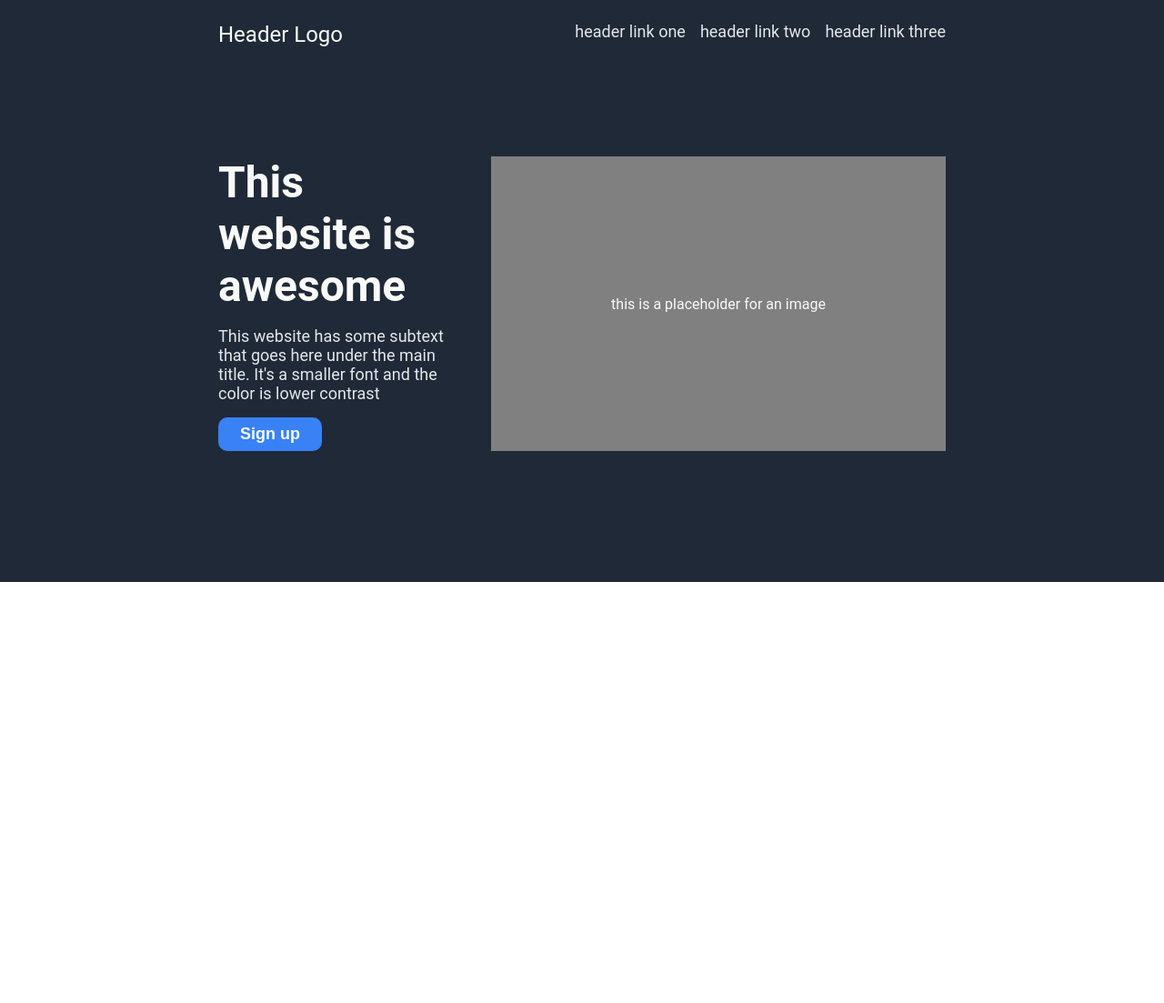
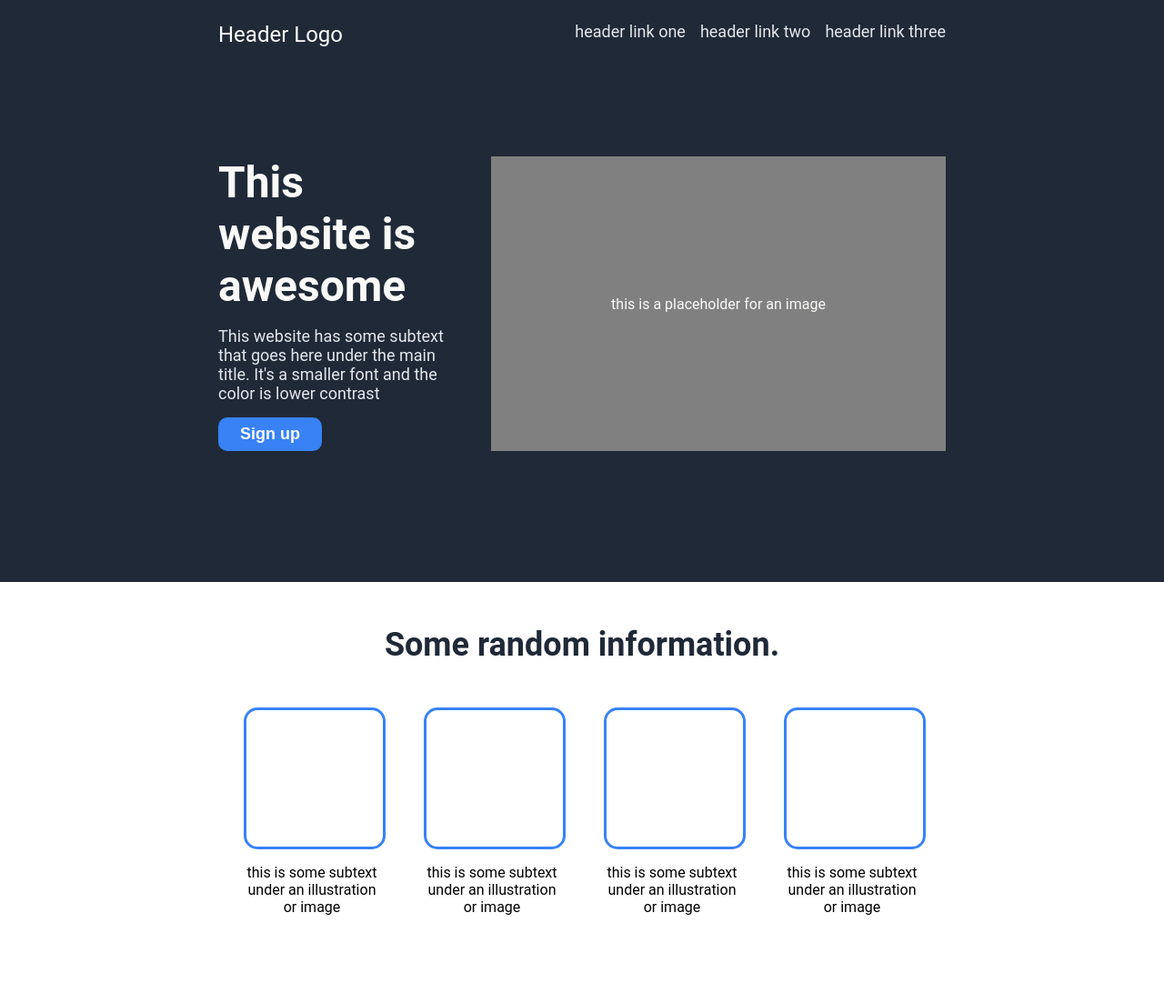
Before and after one commit to DarkRhyfel/odin-landing-page, a plain HTML site: page index.html in a window 1280 px wide. Shown: the whole page at 91% size. Before the commit the page ends 800 px from the top, so only its background shows below. Drawn offline with Linux system fonts and the light colour scheme.

Commit message:
Added information section
Added a new section for information and its style.

```diff
--- a/index.html
+++ b/index.html
@@ -30,6 +30,28 @@
             <div class="header-image">this is a placeholder for an image</div>
         </div>
     </div>
+    <!--Information-->
+    <div class="information">
+        <div class="information-title">Some random information.</div>
+        <div class="information-cards">
+            <div class="information-card">
+                <div class="card-image"></div>
+                <div class="card-text">this is some subtext under an illustration or image</div>
+            </div>
+            <div class="information-card">
+                <div class="card-image"></div>
+                <div class="card-text">this is some subtext under an illustration or image</div>
+            </div>
+            <div class="information-card">
+                <div class="card-image"></div>
+                <div class="card-text">this is some subtext under an illustration or image</div>
+            </div>
+            <div class="information-card">
+                <div class="card-image"></div>
+                <div class="card-text">this is some subtext under an illustration or image</div>
+            </div>
+        </div>
+    </div>
 </body>
 
 </html>
--- a/styles/style.css
+++ b/styles/style.css
@@ -1,3 +1,5 @@
+/* Common Styles */
+
 body {
     font-family: Roboto, Oxygen, Ubuntu, Cantarell, 'Open Sans', 'Helvetica Neue', sans-serif;
     margin: 0;
@@ -22,13 +24,18 @@ body,
 .header-headbar,
 .header-headbar-links,
 .header-content,
-.content-text {
+.content-text,
+.information,
+.information-cards,
+.information-card {
     display: flex;
 }
 
 body,
 .header,
-.content-text {
+.content-text,
+.information,
+.information-card {
     flex-direction: column;
 }
 
@@ -36,6 +43,9 @@ body,
 .footer {
     background-color: #1f2937;
 }
+
+
+/* Header Styles */
 
 .header {
     padding: 24px 240px 144px 240px;
@@ -93,3 +103,40 @@ body,
     width: 500px;
     flex: 1 0 auto;
 }
+
+
+/* Information Styles */
+
+.information {
+    padding-top: 48px;
+    padding-bottom: 96px;
+    gap: 48px;
+}
+
+.information-title {
+    font-size: 36px;
+    font-weight: bolder;
+    color: #1f2937;
+    text-align: center;
+}
+
+.information-cards {
+    justify-content: center;
+    gap: 48px;
+}
+
+.information-card {
+    width: 150px;
+    gap: 16px;
+}
+
+.card-image {
+    border: 3px solid #3882f6;
+    border-radius: 15px;
+    width: 150px;
+    height: 150px;
+}
+
+.card-text {
+    text-align: center;
+}
```
